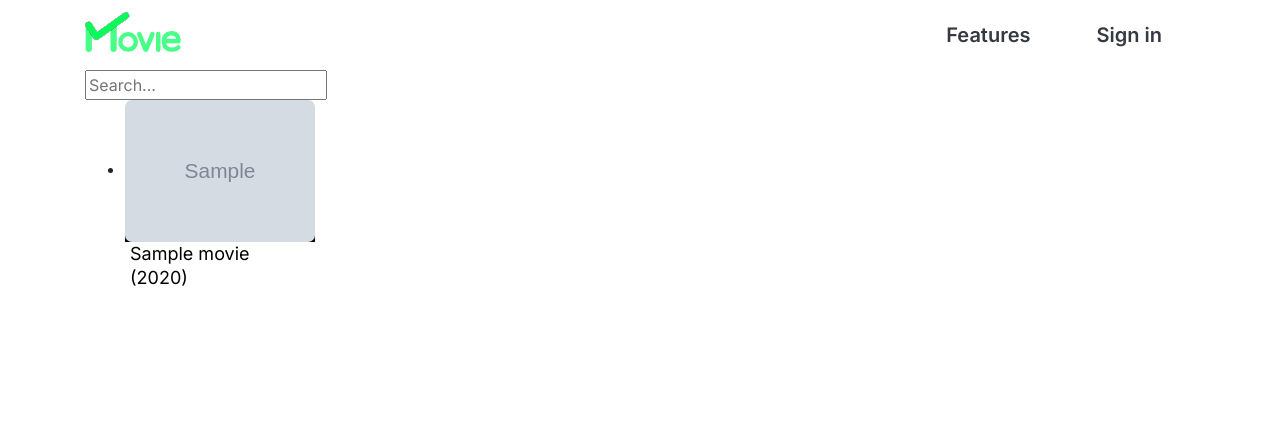
After one commit to stephancill/moviecheck, a Python web app: template templates/explore.html in a window 1280 px wide. The commit adds this page. Shown: the top 431 px of the page. Run offline with Jinja, Linux system fonts and the light colour scheme; the template is opened without the code that fills it: most values are stand-ins (such as "Sample title", 1, 10 or a date in 2020); grey boxes marked "Sample" are stand-in pictures; some libraries are stand-ins or nearby versions.

Commit message:
WIP search implementation

```diff
--- a/routes/__init__.py
+++ b/routes/__init__.py
@@ -1,4 +1,6 @@
 from .auth import auth
+from.explore import explore
+from .watchlist import watchlist
 from sanic import Blueprint
 
-api = Blueprint.group(auth)
+api = Blueprint.group(auth, explore, watchlist)
--- a/static/css/style.css
+++ b/static/css/style.css
@@ -122,7 +122,37 @@ li a img {
     color: #ffffff;
 }
 
-
 .cta-button:hover {
     background-color: var(--brand-secondary);
 }
+
+.movie {
+	height: 332px;
+	width: 190px;
+}
+
+.movie .gradient-overlay {
+	background: linear-gradient(180deg, rgba(0, 0, 0, 0) 51.56%, #000000 100%);
+}
+
+.movie img {
+	border-radius: 7px;
+	width: 100%;
+	height: auto;
+	z-index: -1;
+}
+
+.movie span {
+	width: 100%;
+	padding-left: 5px;
+	padding-right: 5px;
+	text-align: center;
+	font-weight: 300;
+	font-size: 18px;
+	line-height: 22px;
+	color: #000000;
+}
+
+.movie span strong {
+	color: inherit;
+}
--- a/templates/base.html
+++ b/templates/base.html
@@ -34,19 +34,19 @@
 						</li>
 						{% else %}
 						<li>
-							<a class="nav-link text-dark" href="{{url_for('watchlist_page')}}">
+							<a class="nav-link text-dark" href="{{url_for('watchlist.root')}}">
 								<img src="/static/img/nav/tv-icon.svg" alt="television">
 								Watchlist
 							</a>
 						</li>
 						<li>
-							<a class="nav-link text-dark" href="/explore">
+							<a class="nav-link text-dark" href="{{url_for('explore.root')}}">
 								<img src="/static/img/nav/discover-icon.svg" alt="magnifying glass">
 								Explore
 							</a>
 						</li>
 						<li>
-							<a class="nav-link text-dark" href="/account">
+							<a class="nav-link text-dark" href="{{url_for('account_page')}}">
 								<img src="/static/img/nav/user-icon.svg" alt="magnifying glass">
 								{{user.first_name}}
 							</a>
--- /dev/null
+++ b/templates/components/movie.html
@@ -0,0 +1,12 @@
+<li class="movie">
+    {% if movie.rt_rating or movie.imdb_rating %}
+    <!-- TODO: Gradient overlay -->
+    <div class="gradient-overlay">
+        <img src="{{movie.poster_url}}" alt="">
+    </div>
+    {% else %}
+    <img src="{{movie.poster_url}}" alt="">
+    {% endif %}
+    <span><strong>{{movie.title}}</strong></span>
+    <span>({{movie.year}})</span>
+</li>
--- /dev/null
+++ b/templates/explore.html
@@ -0,0 +1,31 @@
+{% extends "base.html" %}
+
+{% block head %}
+{{super()}}
+<link rel="stylesheet" href="/static/css/explore.css">
+<!-- <link rel="stylesheet" href="https://cdn.jsdelivr.net/npm/@tarekraafat/autocomplete.js@7.2.0/dist/css/autoComplete.min.css">
+<script src="https://cdn.jsdelivr.net/npm/@tarekraafat/autocomplete.js@7.2.0/dist/js/autoComplete.min.js"></script>
+<script src="/static/js/explore.js"></script> -->
+{% endblock %}
+
+{% block title %}Explore{% endblock %}
+
+{% block content %}
+
+<div class="container">
+    <section class="search-container">
+        <form action="{{url_for('explore.search')}}" method="GET">
+            <input id="search-input" type="text" placeholder="Search..." name="query">
+        </form>
+    </section>
+    <section class="results-container">
+        <ul>
+            {% for movie in results %}
+                {% include "components/movie.html" %}
+            {% endfor %}
+        </ul>
+
+    </section>
+</div>
+
+{% endblock %}
```
Also changed, not shown: app.py (+1 -9 lines), models/movie.py (added, +9 -0 lines), routes/explore.py (added, +44 -0 lines), routes/watchlist.py (added, +17 -0 lines), static/js/explore.js (added, +91 -0 lines), static/css/explore.css (added).
